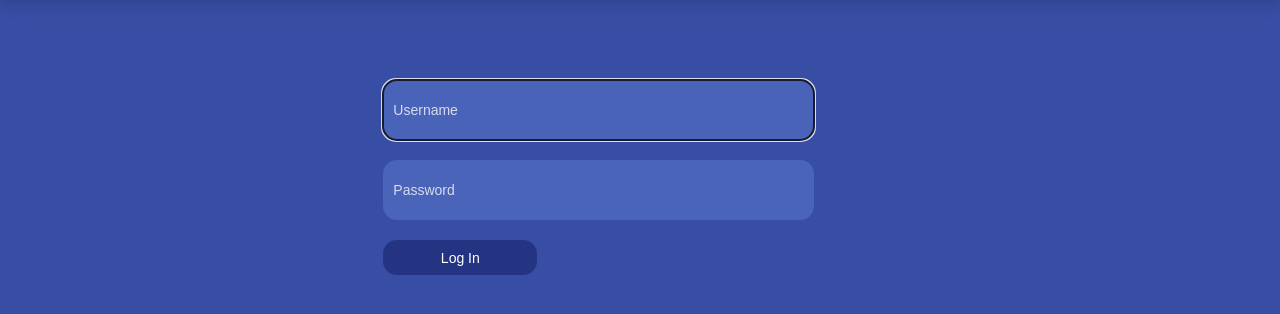
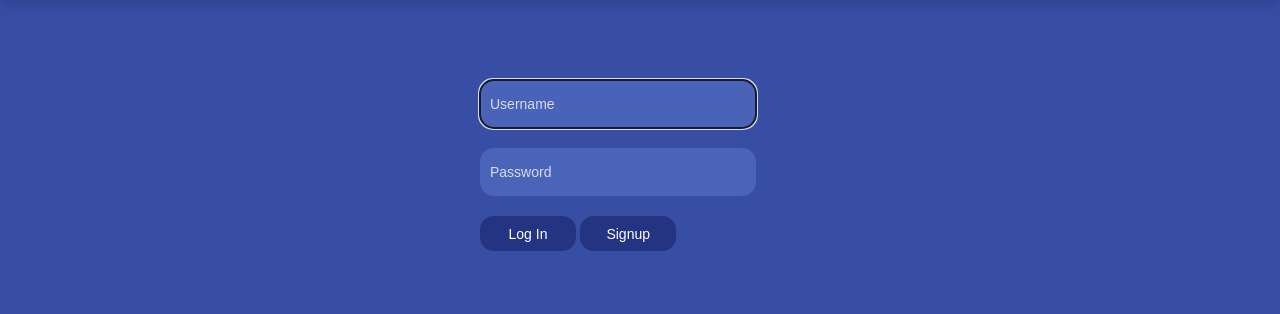
Before and after one commit to Siskyy/App, a Flask app: page /login in a window 1280 px wide. Shown: the part 70-384 px from the top of the page. Run offline with Flask 2, Linux system fonts and the light colour scheme.

Commit message:
Formatted login page and added ranking page

```diff
--- a/App.py
+++ b/App.py
@@ -16,7 +16,8 @@ Session(app)
 @app.route('/')
 @login_required
 def hello():
-    return render_template('index.html')
+    print(session["username"])
+    return render_template('index.html', username=session["username"])
 
 @app.route('/index')
 def index():
@@ -32,7 +33,8 @@ def login():
     # Check credentials of the form to see if they match with the user database
     if request.method == "POST":
         # Query database for username
-        check_credentials(request.form.get("username"), request.form.get("password"))
+        username = request.form.get("username")
+        check_credentials(username, request.form.get("password"))
         # Redirect user to home page
         return redirect("/")
     else:
@@ -44,7 +46,10 @@ def logout():
     session.clear()
     return redirect("/")
 # ---------------------------------------- SIGN UP ---------------------------------------------------
+@app.route("/signup")
+def signup():
 
+    return redirect("/")
 
 # ---------------------------------------- SEARCH ---------------------------------------------------
 
--- a/functions.py
+++ b/functions.py
@@ -40,7 +40,6 @@ def search_film(film):
     print(film)
     with sqlite3.connect("films.db") as con:
         cur = con.cursor()
-        results = cur.execute(f"select title, year from movies where title LIKE '%{film}%' COLLATE NOCASE ORDER BY LENGTH(title)").fetchall()
-    print(results)
+        results = cur.execute(f"select title, year from movies where title LIKE '%{film}%' COLLATE NOCASE ORDER BY year DESC").fetchall()
 
     return results
--- a/static/styles.css
+++ b/static/styles.css
@@ -35,24 +35,19 @@ form {
     margin: 0rem 20rem 0rem 20rem;
     height: 200px;
     display: flex;
-    justify-content: center;
-    position: relative;
-    grid-template-rows: 1fr 1fr 1fr;
+    flex-direction: column;
+    align-items: center;
 }
 
-.search-form {
-    height: 150px;
-    width: 100%;
-    margin: 0 auto;
-}
 
-.login-div {
-    margin: 0 auto;
+.bar {
+    width: 50%;
+    margin-bottom: 20px;
 }
 
 input {
     width: 80%;
-    height: 25%;
+    height: 80%;
     padding: 5px 10px 5px 10px;
     margin-bottom: 20px;
     border-radius: 14px;
@@ -76,14 +71,14 @@ input {
     border-radius: 14px;
     width: 30%;
     height: 35px;
-    justify-self: center;
-    position: relative;
+    margin: 0 auto;
 }
 
 .button:hover {
     background-color: #4e6abf;
     cursor: pointer;
 }
+
 
 /* TABLE VALUES */
 
--- a/templates/index.html
+++ b/templates/index.html
@@ -1,4 +1,4 @@
 {% extends "main.html" %}
 {% block content %}
-  <h1>Hello, World!</h1>
+  <h1>Hello, {{username}}!</h1>
 {% endblock %}
--- a/templates/login.html
+++ b/templates/login.html
@@ -6,10 +6,15 @@
 
 {% block content %}
     <form action="/login" method="post">
-        <div class="login-div">
+        <div class="bar">
             <input autocomplete="off" autofocus id="username" name="username" placeholder="Username" type="text">
+        </div>
+        <div class="bar">
             <input id="password" name="password" placeholder="Password" type="password">
+        </div>
+        <div class="bar">
             <button type="submit" class="button">Log In</button>
+            <button type="button" class="button">Signup</button>
         </div>
     </form>
 {% endblock %}
```
Also changed, not shown: templates/search.html (+6 -4 lines).
